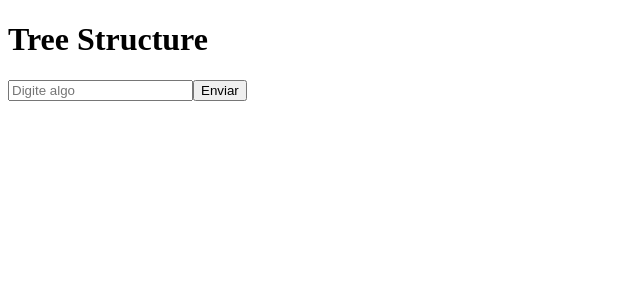
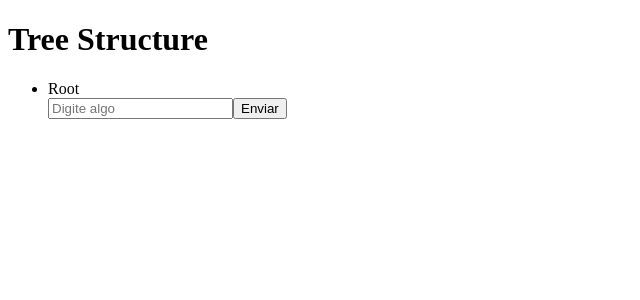
Before and after one commit to danilolan/tree-structure-angular, an Angular app: page / in a window 1280 px wide. Shown: the top 300 px of the page, without its empty margins (0-640 px from the left). Built offline with nearby package versions, Linux system fonts and the light colour scheme.

Commit message:
feat: recursive tree render

```diff
--- a/src/app/app.component.html
+++ b/src/app/app.component.html
@@ -1,5 +1,5 @@
 <main>
   <h1>Tree Structure</h1>
 
-  <app-input [parentId]="2"></app-input>
+  <app-tree-view></app-tree-view>
 </main>
--- a/src/app/app.component.ts
+++ b/src/app/app.component.ts
@@ -1,5 +1,5 @@
 import { Component } from '@angular/core';
-import { InputComponent } from './components/input/input.component';
+import { TreeViewComponent } from './components/tree-view/tree-view.component';
 
 @Component({
   selector: 'app-root',
--- a/src/app/app.module.ts
+++ b/src/app/app.module.ts
@@ -4,11 +4,15 @@ import { BrowserModule } from '@angular/platform-browser';
 import { AppComponent } from './app.component';
 import { InputComponent } from './components/input/input.component';
 import { FormsModule } from '@angular/forms';
+import { TreeViewComponent } from './components/tree-view/tree-view.component';
+import { TreeViewNodeComponent } from './components/tree-view-node/tree-view-node.component';
 
 @NgModule({
   declarations: [
     AppComponent,
-    InputComponent
+    InputComponent,
+    TreeViewComponent,
+    TreeViewNodeComponent
   ],
   imports: [
     BrowserModule,
--- a/src/app/components/input/input.component.ts
+++ b/src/app/components/input/input.component.ts
@@ -1,4 +1,4 @@
-import { Component, Input } from '@angular/core';
+import { Component, Input, NgModule } from '@angular/core';
 import { DbService } from 'src/app/services/db/db.service';
 
 @Component({
@@ -6,6 +6,7 @@ import { DbService } from 'src/app/services/db/db.service';
   templateUrl: './input.component.html',
   styleUrls: ['./input.component.css']
 })
+
 export class InputComponent {
   @Input() parentId: number = 1;
   inputValue: string = '';
--- /dev/null
+++ b/src/app/components/tree-view-node/tree-view-node.component.html
@@ -0,0 +1,7 @@
+{{ node.name }}
+<ul>
+  <li *ngFor="let child of getChildren(node)">
+    <app-tree-view-node [node]="child"></app-tree-view-node>
+  </li>
+</ul>
+<app-input [parentId]="node.id"></app-input>
--- /dev/null
+++ b/src/app/components/tree-view-node/tree-view-node.component.ts
@@ -0,0 +1,17 @@
+import { Component, Input } from '@angular/core';
+import { TreeNode } from 'src/app/services/tree/tree.service';
+import { InputComponent } from '../input/input.component';
+
+@Component({
+  selector: 'app-tree-view-node',
+  templateUrl: './tree-view-node.component.html',
+  styleUrls: ['./tree-view-node.component.css']
+})
+export class TreeViewNodeComponent {
+  @Input() node: TreeNode = new TreeNode(1, "default");
+
+  // Função para obter os filhos de um nó
+  getChildren(node: TreeNode): TreeNode[] {
+    return node.children;
+  }
+}
--- /dev/null
+++ b/src/app/components/tree-view/tree-view.component.html
@@ -0,0 +1,5 @@
+<ul>
+  <li *ngFor="let node of tree">
+    <app-tree-view-node [node]="node"></app-tree-view-node>
+  </li>
+</ul>
--- /dev/null
+++ b/src/app/components/tree-view/tree-view.component.ts
@@ -0,0 +1,23 @@
+import { Component, OnInit } from '@angular/core';
+import { TreeNode, TreeStructureService } from 'src/app/services/tree/tree.service';
+import { TreeViewNodeComponent } from '../tree-view-node/tree-view-node.component';
+
+@Component({
+  selector: 'app-tree-view',
+  templateUrl: './tree-view.component.html',
+  styleUrls: ['./tree-view.component.css']
+})
+export class TreeViewComponent implements OnInit {
+  tree: TreeNode[] = [new TreeNode(1, "root")];
+
+  constructor(private treeStructureService: TreeStructureService) {}
+
+  ngOnInit(): void {
+    this.tree = this.treeStructureService.getTree();
+  }
+
+  // Função para obter os filhos de um nó
+  getChildNodes(node: TreeNode): TreeNode[] {
+    return node.children;
+  }
+}
--- a/src/app/services/tree/tree.service.ts
+++ b/src/app/services/tree/tree.service.ts
@@ -3,11 +3,13 @@ import { Injectable } from '@angular/core';
 export class TreeNode {
   id: number;
   name: string;
+  checked: boolean;
   children: TreeNode[] = [];
 
   constructor(id: number, name: string) {
     this.id = id;
     this.name = name;
+    this.checked = false;
   }
 }
 
@@ -15,10 +17,14 @@ export class TreeNode {
   providedIn: 'root'
 })
 export class TreeStructureService {
-  private root: TreeNode;
+  private root: TreeNode[];
 
   constructor() {
-    this.root = new TreeNode(1, 'Root');
+    this.root = [new TreeNode(1, 'Root')];
+  }
+
+  getTree(): TreeNode[] {
+    return this.root
   }
 
   addChildToNode(parentId: number, childName: string): void {
@@ -29,12 +35,13 @@ export class TreeStructureService {
     }
   }
 
-  private findNodeById(node: TreeNode, id: number): TreeNode | null {
-    if (node.id === id) {
-      return node;
-    }
-    for (const child of node.children) {
-      const foundNode = this.findNodeById(child, id);
+
+  private findNodeById(nodes: TreeNode[], id: number): TreeNode | null {
+    for (const node of nodes) {
+      if (node.id === id) {
+        return node;
+      }
+      const foundNode = this.findNodeById(node.children, id);
       if (foundNode) {
         return foundNode;
       }
```
Also changed, not shown: src/app/components/tree-view-node/tree-view-node.component.css (added), src/app/components/tree-view/tree-view.component.css (added), 2 other files (tests, documents, lock files or other folders).
